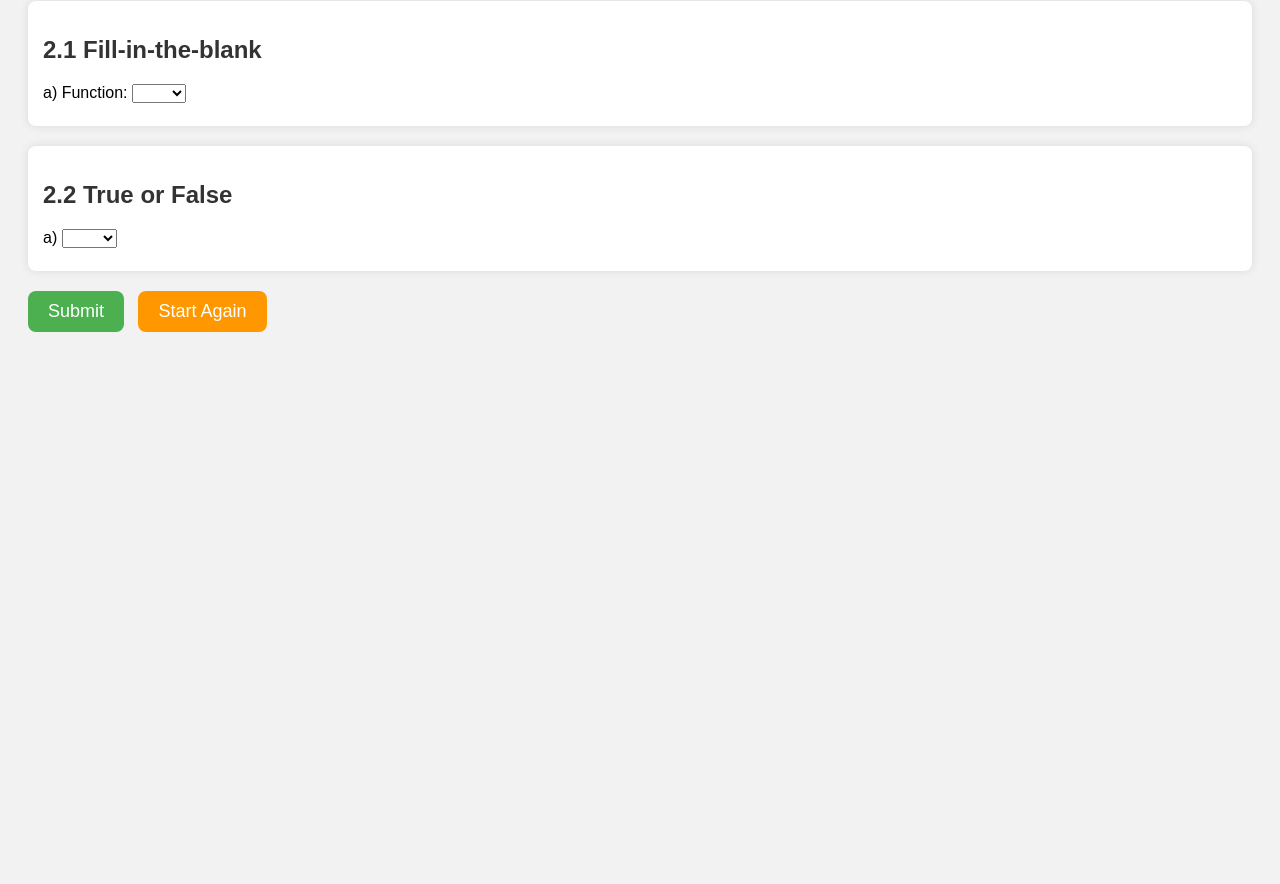
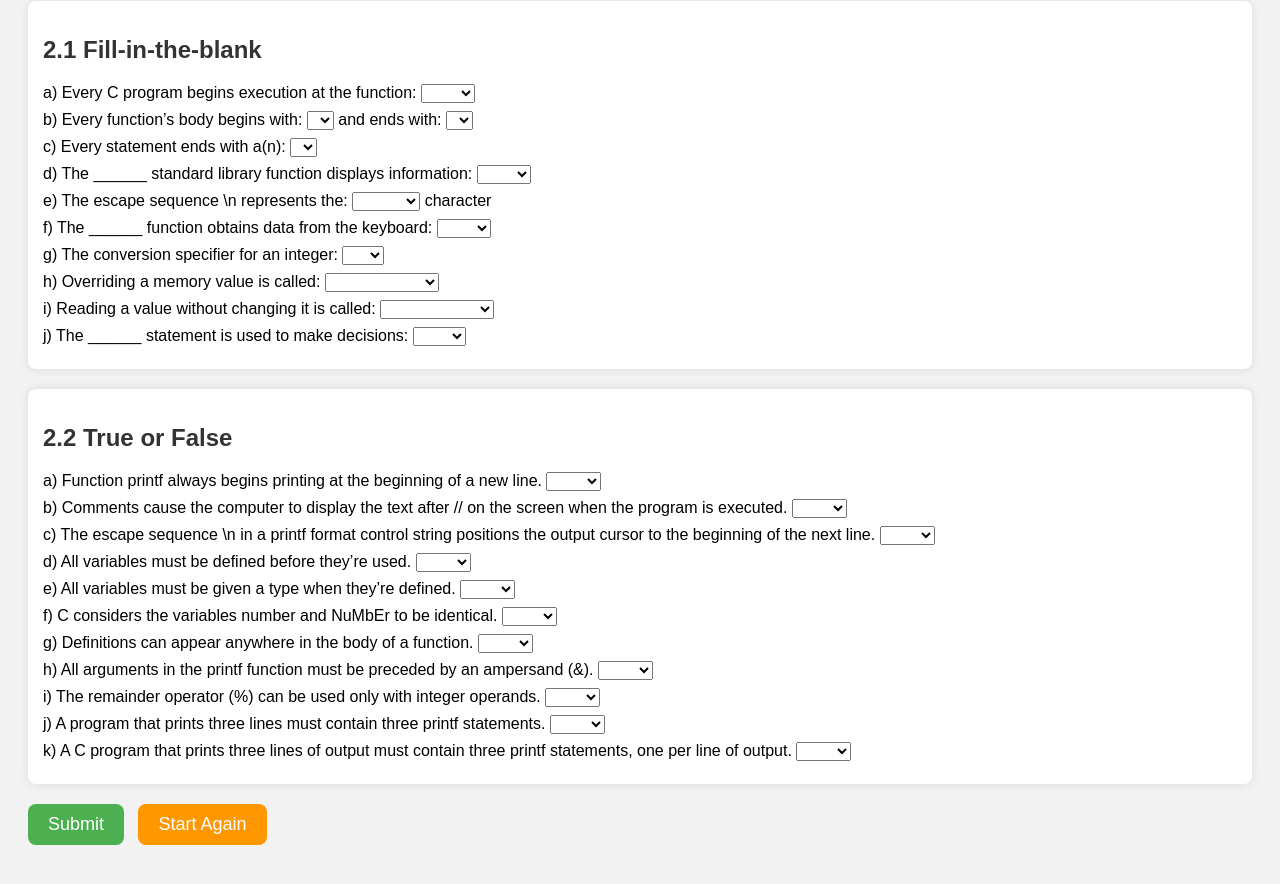
Before and after one commit to CamilaW1/comp2701quiz1.github.io, a plain HTML site: page index1.html in a window 1280 px wide. Shown: the part 198-1082 px from the top of the page. Before the commit the page ends 800 px from the top, so only its background shows below. Drawn offline with Linux system fonts and the light colour scheme.

Commit message:
Update index1.html

```diff
--- a/index1.html
+++ b/index1.html
@@ -51,19 +51,74 @@
 
     <div class="question">
         <h2>2.1 Fill-in-the-blank</h2>
-        <!-- Replace with actual questions -->
-        <label>a) Function:
+        <label>a) Every C program begins execution at the function:
             <select><option></option><option>scanf</option><option>main</option><option>printf</option></select>
         </label>
-        <!-- Repeat other 2.1 questions -->
+        <label>b) Every function’s body begins with:
+            <select><option></option><option>(</option><option>[</option><option>{</option></select> and ends with:
+            <select><option></option><option>}</option><option>)</option><option>;</option></select>
+        </label>
+        <label>c) Every statement ends with a(n):
+            <select><option></option><option>}</option><option>;</option><option>:</option></select>
+        </label>
+        <label>d) The ______ standard library function displays information:
+            <select><option></option><option>scanf</option><option>main</option><option>printf</option></select>
+        </label>
+        <label>e) The escape sequence \n represents the:
+            <select><option></option><option>newline</option><option>tab</option><option>space</option></select> character
+        </label>
+        <label>f) The ______ function obtains data from the keyboard:
+            <select><option></option><option>main</option><option>printf</option><option>scanf</option></select>
+        </label>
+        <label>g) The conversion specifier for an integer:
+            <select><option></option><option>%s</option><option>%d</option><option>%f</option></select>
+        </label>
+        <label>h) Overriding a memory value is called:
+            <select><option></option><option>non-destructive</option><option>destructive</option></select>
+        </label>
+        <label>i) Reading a value without changing it is called:
+            <select><option></option><option>non-destructive</option><option>destructive</option></select>
+        </label>
+        <label>j) The ______ statement is used to make decisions:
+            <select><option></option><option>while</option><option>if</option><option>for</option></select>
+        </label>
     </div>
 
     <div class="question">
         <h2>2.2 True or False</h2>
-        <label>a)
+        <label>a) Function printf always begins printing at the beginning of a new line.
             <select><option></option><option>True</option><option>False</option></select>
         </label>
-        <!-- Repeat other 2.2 questions -->
+        <label>b) Comments cause the computer to display the text after // on the screen when the program is executed.
+            <select><option></option><option>True</option><option>False</option></select>
+        </label>
+        <label>c) The escape sequence \n in a printf format control string positions the output cursor to the beginning of the next line.
+            <select><option></option><option>True</option><option>False</option></select>
+        </label>
+        <label>d) All variables must be defined before they’re used.
+            <select><option></option><option>True</option><option>False</option></select>
+        </label>
+        <label>e) All variables must be given a type when they’re defined.
+            <select><option></option><option>True</option><option>False</option></select>
+        </label>
+        <label>f) C considers the variables number and NuMbEr to be identical.
+            <select><option></option><option>True</option><option>False</option></select>
+        </label>
+        <label>g) Definitions can appear anywhere in the body of a function.
+            <select><option></option><option>True</option><option>False</option></select>
+        </label>
+        <label>h) All arguments in the printf function must be preceded by an ampersand (&).
+            <select><option></option><option>True</option><option>False</option></select>
+        </label>
+        <label>i) The remainder operator (%) can be used only with integer operands.
+            <select><option></option><option>True</option><option>False</option></select>
+        </label>
+        <label>j) A program that prints three lines must contain three printf statements.
+            <select><option></option><option>True</option><option>False</option></select>
+        </label>
+        <label>k) A C program that prints three lines of output must contain three printf statements, one per line of output.
+            <select><option></option><option>True</option><option>False</option></select>
+        </label>
     </div>
 
     <button id="submit-btn" onclick="checkAnswers()">Submit</button>
@@ -74,7 +129,7 @@
         function checkAnswers() {
             const correctAnswers = [
                 "main", "{", "}", ";", "printf", "newline", "scanf", "%d", "destructive", "non-destructive", "if",
-                "False", "False", "True", "True", "True", "False", "True", "False", "True", "False"
+                "False", "False", "True", "True", "True", "False", "True", "False", "True", "False", "False"
             ];
             const selects = document.querySelectorAll("select");
             let score = 0;
```
